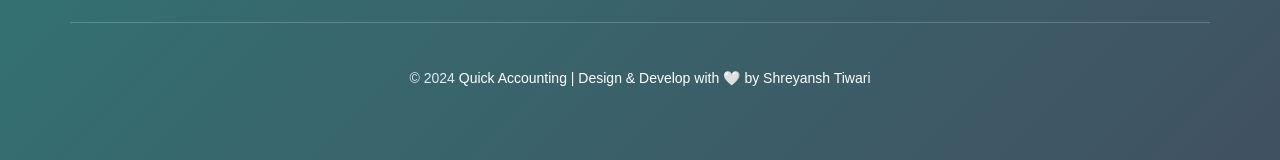
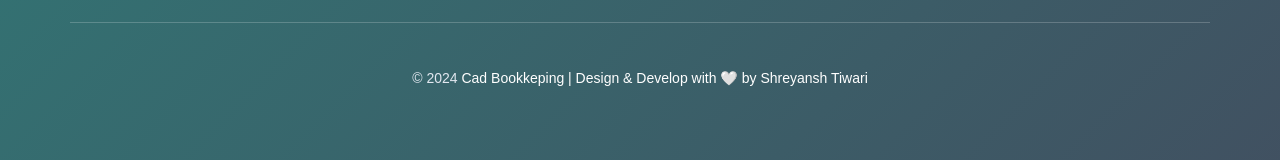
Before and after one commit to GeForceGroot/Landing_Page_2, a React (Create React App) app: page / in a window 1280 px wide. Shown: the part 9592-9752 px from the top of the page. Built offline with nearby package versions, Linux system fonts and the light colour scheme.

Commit message:
cimmit-new-final

```diff
--- a/src/componenets/Footer.js
+++ b/src/componenets/Footer.js
@@ -54,7 +54,7 @@ const Footer = () => {
                         </div>
                         <div className="footer-divider"></div>
                         <div className="footer-copyright text-center">
-                            <p>&copy; 2024 <a href="https://intqbooks.com/">Quick Accounting | Design & Develop with 🤍 by Shreyansh Tiwari</a></p>
+                            <p>&copy; 2024 <a href="https://intqbooks.com/">Cad Bookkeping | Design & Develop with 🤍 by Shreyansh Tiwari</a></p>
                         </div>
                     </div>
                 </div>
```
